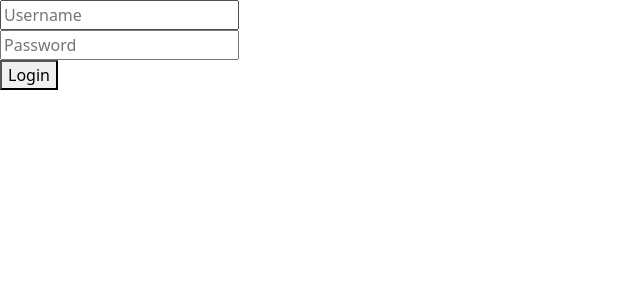
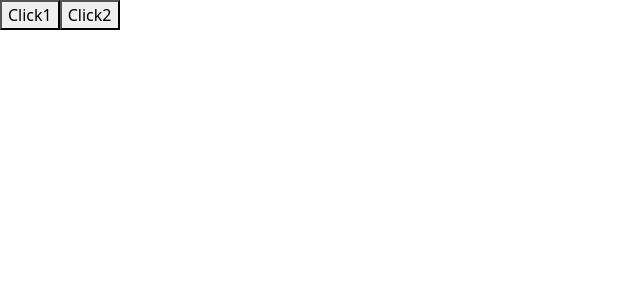
Before and after one commit to kaperrdenden/kossieproject, a React (Create React App) app: page / in a window 1280 px wide. Shown: the top 300 px of the page, without its empty margins (0-640 px from the left). Built offline with nearby package versions, Linux system fonts and the light colour scheme.

Commit message:
useEffect 사용. []도 사용

```diff
--- a/src/App.js
+++ b/src/App.js
@@ -10,23 +10,36 @@ import {
 
 
 function App() {
-
+const [count, setCount] = useState(0);
+const [dong, setDong] = useState(0);
 // const [movieTitle,setMovieTitle] = useState('');
 // const [movieYear,setMovieYear] = useState('');
 // state를 따로 빼놓지 않고 관리했을 경우
 
 // return 내부에 있는 것들은 JSX. html, js도 아니다.
 
-  const [username, setUsername] = useState('');
-  const [password, setPassword] = useState('');
-  const onSubmit = ()=>{
-    alert('submitted');
-  }
+  useEffect(() => {
+    console.log(count);
+  }, [count]);
+  useEffect(()=>{
+    console.log("first");
+  },[])
+  // const [username, setUsername] = useState('');
+  // const [password, setPassword] = useState('');
+  // const onSubmit = ()=>{
+  //   alert('submitted');
+  // }
 
-
+const increment = () => {
+  setCount(count+1);
+}
   return (
     <div className='App'>
-      <form onSubmit={(e)=>{
+      <button onClick={increment}>Click1</button>
+      <button onClick={() => {
+        setDong(dong+1);
+      }}>Click2</button>
+      {/* <form onSubmit={(e)=>{
         e.preventDefault();
       }}>
 
@@ -47,7 +60,9 @@ function App() {
          <br />
       <button type='submit'>Login</button>
 
-      </form>
+      </form> */}
+
+
     </div>
   );
 }
```
